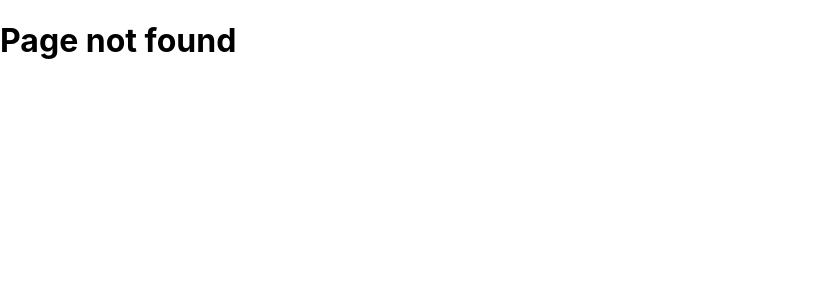
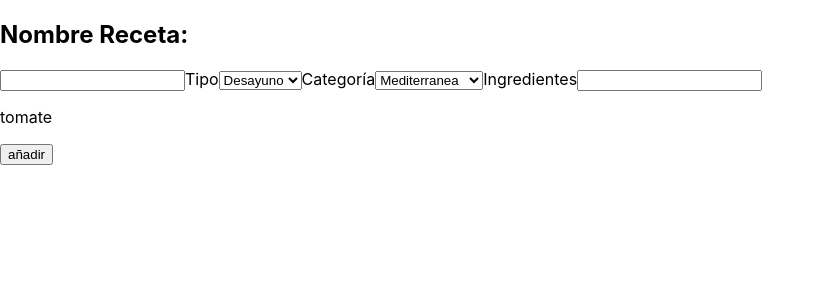
Before and after one commit to SandyNavalon/recipes-app, a React (Create React App) app: page /dashboard/add-recipe in a window 1280 px wide. Before the commit this address had no page. Shown: the top 300 px of the page, without its empty margins (0-825 px from the left). Built offline with nearby package versions, Linux system fonts and the light colour scheme; sample sign-in values are in the browser's storage.

Commit message:
SIDETRACK: add ingredients to addRecipe form

```diff
--- a/src/App.js
+++ b/src/App.js
@@ -5,7 +5,6 @@ import { BrowserRouter as Router, Routes, Route } from "react-router-dom";
 import routes from "./Config/routes.js";
 import AppRoutes from "./Components/AppRoute";
 import { AuthProvider } from "./Context/context.index";
-import AuthIndex from "./Pages/Register/Register.index.jsx";
 
 function App() {
   return (
--- a/src/Components/AppRoute.js
+++ b/src/Components/AppRoute.js
@@ -3,11 +3,20 @@
 import { useAuthState } from "../Context/context.index";
 import { Navigate } from "react-router-dom";
 import Dashboard from "../Pages/Dashboard/dashboard.index";
+import AddRecipe from "../Pages/AddRecipe/addRecipe.index";
 
 function AppRoutes() {
   const { user } = useAuthState();
 
-  return <>{user ? <Dashboard /> : <Navigate to="/" />}</>;
+  return <>
+    {user
+      ?
+      <Dashboard >
+        <AddRecipe></AddRecipe>
+      </Dashboard>
+      : <Navigate to="/" />
+    }
+  </>;
 }
 
 export default AppRoutes;
--- a/src/Config/routes.js
+++ b/src/Config/routes.js
@@ -1,8 +1,8 @@
 import React from "react";
 import Login from '../Pages/Login/login.index'
-import Dashboard from '../Pages/Dashboard/dashboard.index'
 import PageNotFound from '../Pages/NotFound/notFound.index'
 import Register from "../Pages/Register/Register.index";
+import AddRecipe from "../Pages/AddRecipe/addRecipe.index";
 
 // Config/routes.js
 
@@ -25,7 +25,15 @@ const routes = [
       path:"/register",
       element: <Register/>,
       isPrivate: false
+    },
+
+    {
+      path:"/dashboard/add-recipe",
+      element: <AddRecipe/>,
+      isPrivate: false
     }
+
+
   ];
 
   export default routes;
--- a/src/Context/contexts.js
+++ b/src/Context/contexts.js
@@ -9,7 +9,8 @@ export function useAuthState() {
     if (context === undefined) {
         throw new Error("useAuthState debe utilizarse dentro de un AuthProvider");
     }
-    return context;
+    return  context
+
 }
 
 
--- /dev/null
+++ b/src/Pages/AddRecipe/addRecipe.index.jsx
@@ -0,0 +1,93 @@
+import React from 'react'
+import { useAuthState } from '../../Context/contexts';
+import { Navigate } from 'react-router-dom';
+import ingredients from './ingredients';
+import { useState } from 'react';
+
+
+
+const AddRecipe = () => {
+
+const submitForm = (ev) => {
+        ev.preventDefault();
+        ev.stopPropagation();
+    }
+
+
+
+
+const newIngredients = ['tomate'];
+const [ingredientsList, setIngredientsList] = useState(newIngredients);
+
+const handleInput = (ev) => {
+
+    const { value } = ev.target;
+
+    setIngredientsList(value );
+console.log('ingredientsList',ingredientsList);
+
+}
+
+
+    const { user } = useAuthState();
+    return (<>
+
+        {user ?
+
+            <div>
+                <form>
+                    <label>
+                        <h2>Nombre Receta:</h2>
+                    </label>
+                <input id="title" name="title"  />
+
+
+                <label htmlFor="user">Tipo</label>
+                <select>
+                <option> Desayuno </option>
+                <option> Almuerzo </option>
+                <option> Merienda </option>
+                <option> Cena </option>
+                </select>
+
+
+                <label htmlFor="password">Categoría</label>
+                <select>
+                <option> Mediterranea </option>
+                <option> Americana </option>
+                <option> Asiática </option>
+                <option> Turca </option>
+                <option> Marroquí </option>
+                <option> Italiana </option>
+                <option> Sudamericana </option>
+                <option> Griega </option>
+                <option> Postre </option>
+                <option> Repostería </option>
+                <option> Batidos </option>
+                <option> Vegana </option>
+                <option> Healthy </option>
+                <option> Vegetariano </option>
+                <option> Sin gluten </option>
+                </select>
+
+
+
+                <label>Ingredientes</label>
+                <input id="ingredients" name="newIngredient"  value={ingredientsList.newIngredient} onChange={handleInput}   />
+                <p>{ingredientsList}</p>
+
+
+                <button type="submit" onClick={() => newIngredients.push(ingredientsList)}>añadir</button>
+
+                </form>
+
+            </div>
+
+            : <Navigate to="/" />
+        }
+
+    </>
+    )
+}
+
+export default AddRecipe
--- /dev/null
+++ b/src/Pages/AddRecipe/ingredients.js
@@ -0,0 +1,35 @@
+let ingredients = [
+    'Patata',
+    'Lechugas',
+    'Acelga',
+    'Alcachofa',
+    'Batata',
+    'Berenjena',
+    'Brócoli',
+    'Brecol',
+    'Calabacín',
+    'Calabaza',
+    'Cardo',
+    'Cebolla',
+    'Cebolla caramelizada',
+    'Cebolleta',
+    'Coles',
+    'Coles de Bruselas',
+    'Coliflor',
+    'Endivia',
+    'Tomate',
+    'Zanahoria',
+    'Escarola',
+    'Espárrago',
+    'Espinaca',
+    'Hinojo',
+    'Judías',
+    'Maíz',
+    'Palmito',
+    'Pepino',
+    'Pimiento',
+    'Puerro',
+    'Remolacha',
+]
+
+export default ingredients;
--- a/src/Pages/Dashboard/dashboard.index.jsx
+++ b/src/Pages/Dashboard/dashboard.index.jsx
@@ -2,7 +2,7 @@
 
 import React from "react";
 import { useAuthDispatch, logoutUser, useAuthState } from "../../Context/context.index";
-import { useNavigate } from "react-router-dom";
+import { Link, useNavigate } from "react-router-dom";
 import UserRecipes from "./UserRecipes/UserRecipes";
 
 function Dashboard(_props) {
@@ -15,8 +15,6 @@ const recipesItem = user.recipes
 const recipesList = recipesItem.map((item)=>
 <li key={item.toString()}><UserRecipes name={item}/></li>
 );
-
-
 console.log('user:', user);
 
   const handleLogout = () => {
@@ -24,9 +22,12 @@ console.log('user:', user);
     navigate("/"); //navega de nuevo al login sin usuario
   }
   return (
+    <>
     <div style={{ padding: 10 }}>
       <div >
         <h1>Dashboard</h1>
+        <Link to="/dashboard/add-recipe"><button>Añadir Receta</button></Link>
+
         <button  onClick={handleLogout}>
           Logout
         </button>
@@ -38,10 +39,11 @@ console.log('user:', user);
         <hr></hr>
       <h1>Recetas:</h1>
       <ul>{recipesList}</ul>
+      </div>
 
-      </div>
     </div>
-  );
+    {/* {user ? <AddRecipe/> : <Navigate to="/"}*/ }
+    </>  );
 }
 
 export default Dashboard;
```
